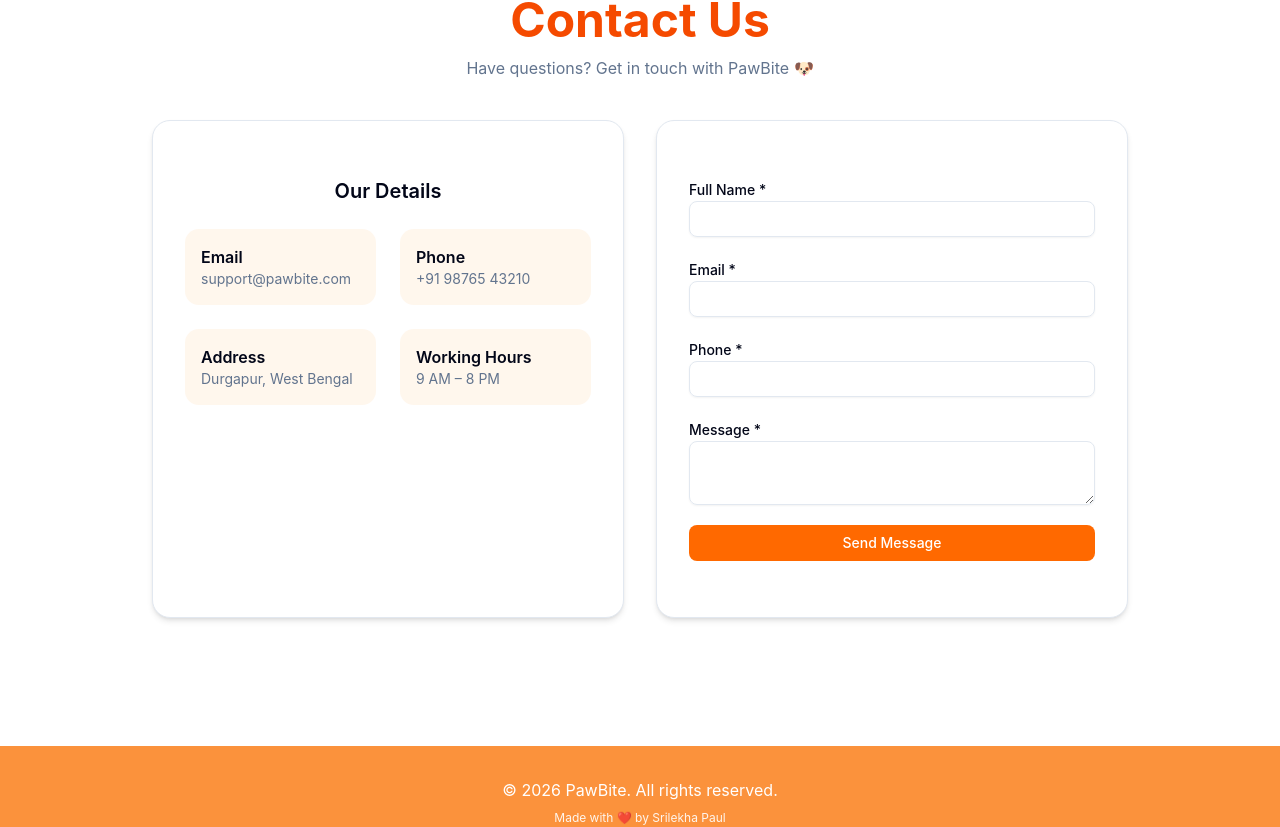
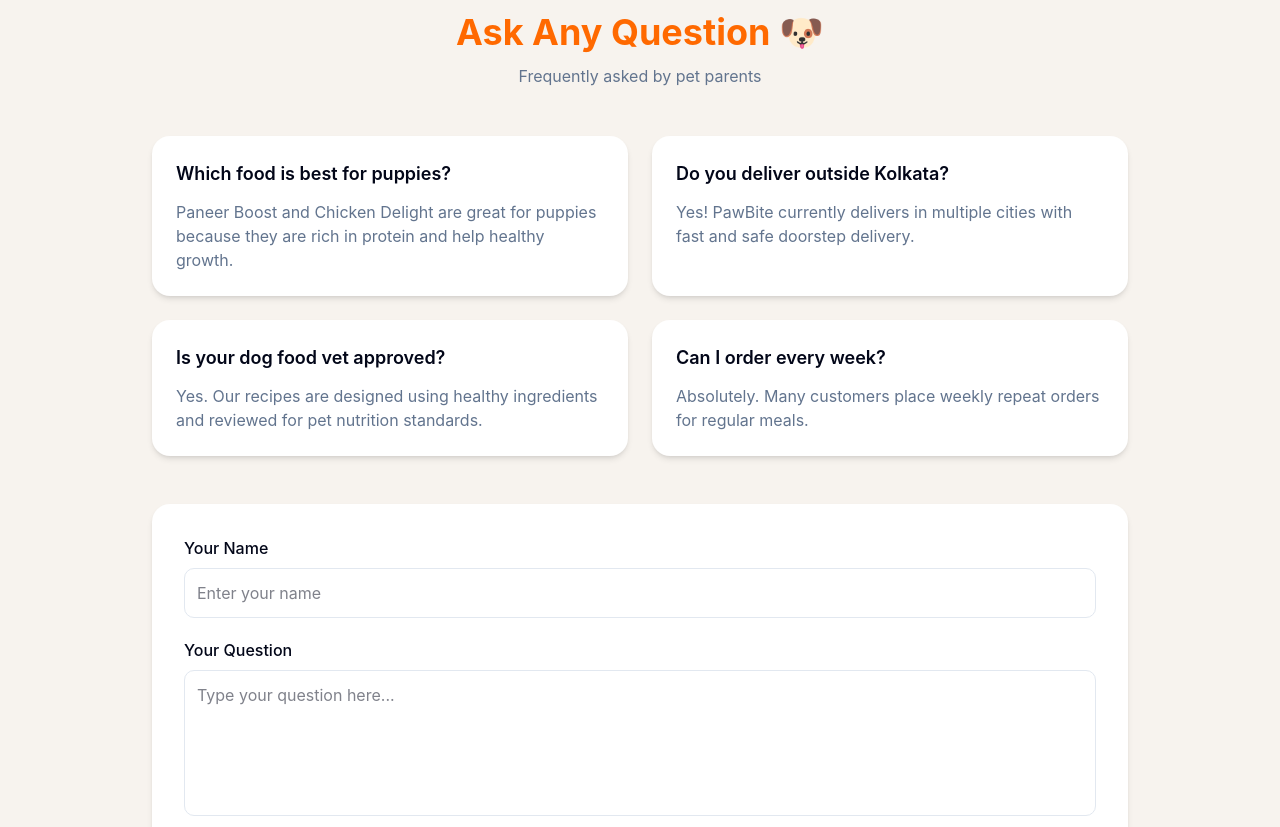
Before and after one commit to Srilekha-Paul/paw-next, a Next.js app: page / in a window 1280 px wide. Shown: the part 2251-3078 px from the top of the page. Built offline with nearby package versions, Linux system fonts and the light colour scheme.

Commit message:
ask question section added

```diff
--- a/src/app/page.tsx
+++ b/src/app/page.tsx
@@ -2,7 +2,7 @@ import AboutSection from "@/components/AboutSection"
 import BestSellers from "@/components/bestSellers"
 import ContactSection from "@/components/ContactSection"
 import Footer from "@/components/Footer"
-
+import AskQuestionSection from "@/components/ui/AskQuestionSection"
 export default function Home() {
   return (
     <>
@@ -51,6 +51,11 @@ export default function Home() {
         <AboutSection />
       </section>
 
+         {/* ASK QUESTIONS */}
+      <section id="ask-question">
+        <AskQuestionSection />
+      </section>
+
       {/* CONTACT */}
       <section id="contact">
         <ContactSection />
@@ -59,6 +64,7 @@ export default function Home() {
       {/* FOOTER */}
       <Footer />
 
+
     </>
   )
 }
--- /dev/null
+++ b/src/components/ui/AskQuestionSection.tsx
@@ -0,0 +1,106 @@
+"use client"
+
+import { Button } from "@/components/ui/button"
+
+export default function AskQuestionSection() {
+  return (
+    <section className="py-20 bg-[#f7f3ee]">
+      <div className="max-w-5xl mx-auto px-6">
+
+        {/* Heading */}
+        <div className="text-center mb-12">
+          <h2 className="text-4xl font-bold text-orange-500">
+            Ask Any Question 🐶
+          </h2>
+
+          <p className="text-muted-foreground mt-3">
+            Frequently asked by pet parents
+          </p>
+        </div>
+
+        {/* Demo Questions */}
+        <div className="grid md:grid-cols-2 gap-6 mb-12">
+
+          <div className="bg-white rounded-2xl shadow-md p-6">
+            <h3 className="font-semibold text-lg">
+              Which food is best for puppies?
+            </h3>
+
+            <p className="text-muted-foreground mt-3">
+              Paneer Boost and Chicken Delight are
+              great for puppies because they are rich
+              in protein and help healthy growth.
+            </p>
+          </div>
+
+          <div className="bg-white rounded-2xl shadow-md p-6">
+            <h3 className="font-semibold text-lg">
+              Do you deliver outside Kolkata?
+            </h3>
+
+            <p className="text-muted-foreground mt-3">
+              Yes! PawBite currently delivers in
+              multiple cities with fast and safe
+              doorstep delivery.
+            </p>
+          </div>
+
+          <div className="bg-white rounded-2xl shadow-md p-6">
+            <h3 className="font-semibold text-lg">
+              Is your dog food vet approved?
+            </h3>
+
+            <p className="text-muted-foreground mt-3">
+              Yes. Our recipes are designed using
+              healthy ingredients and reviewed for
+              pet nutrition standards.
+            </p>
+          </div>
+
+          <div className="bg-white rounded-2xl shadow-md p-6">
+            <h3 className="font-semibold text-lg">
+              Can I order every week?
+            </h3>
+
+            <p className="text-muted-foreground mt-3">
+              Absolutely. Many customers place weekly
+              repeat orders for regular meals.
+            </p>
+          </div>
+        </div>
+
+        {/* Ask Form */}
+        <div className="bg-white rounded-2xl shadow-md p-8 space-y-5">
+
+          <div>
+            <label className="block font-medium mb-2">
+              Your Name
+            </label>
+
+            <input
+              type="text"
+              placeholder="Enter your name"
+              className="w-full border rounded-lg p-3 outline-none focus:ring-2 focus:ring-orange-400"
+            />
+          </div>
+
+          <div>
+            <label className="block font-medium mb-2">
+              Your Question
+            </label>
+
+            <textarea
+              rows={5}
+              placeholder="Type your question here..."
+              className="w-full border rounded-lg p-3 outline-none focus:ring-2 focus:ring-orange-400 resize-none"
+            />
+          </div>
+
+          <Button className="w-full bg-orange-500 hover:bg-orange-600 text-white">
+            Send Question
+          </Button>
+        </div>
+      </div>
+    </section>
+  )
+}
```
